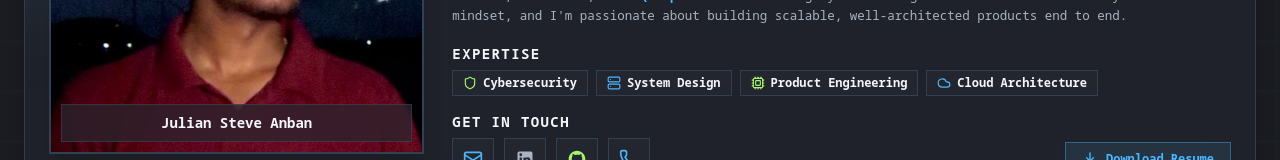
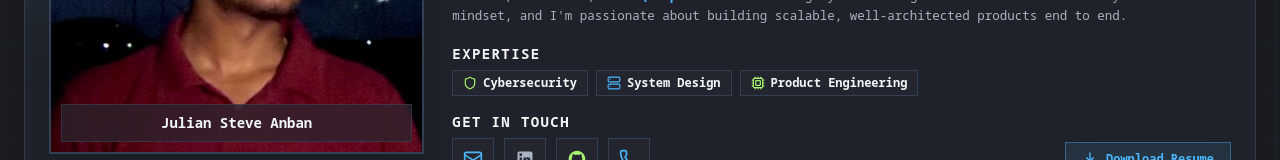
Before and after one commit to jul2264/Portfolio, a Next.js app: page / in a window 1280 px wide. Shown: the part 385-545 px from the top of the page. Built offline with nearby package versions, Linux system fonts and the light colour scheme; no server answers.

Commit message:
Remove Cloud Architecture pill from Hero/About section

```diff
--- a/sections/Hero.tsx
+++ b/sections/Hero.tsx
@@ -11,7 +11,6 @@ import {
   Shield,
   Server,
   Cpu,
-  Cloud,
 } from 'lucide-react';
 import { GithubIcon, LinkedinIcon } from '@/components/ui/SocialIcons';
 import { SkillChain } from '@/components/ui/SkillChain';
@@ -27,7 +26,6 @@ const expertiseList = [
   { name: 'Cybersecurity', icon: Shield, color: 'text-accentGreen' },
   { name: 'System Design', icon: Server, color: 'text-accentBlue' },
   { name: 'Product Engineering', icon: Cpu, color: 'text-accentGreen' },
-  { name: 'Cloud Architecture', icon: Cloud, color: 'text-accentBlue' },
 ];
 
 export function HeroSection() {
```
